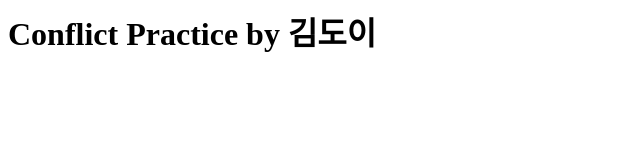
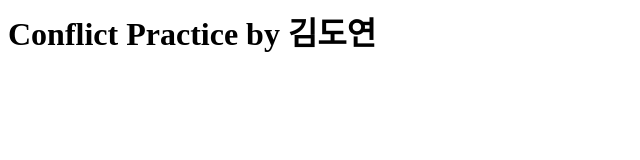
Before and after one commit to haminee01/git-test, a plain HTML site: page git_test/index.html in a window 1280 px wide. Shown: the full height of the page, 0-640 px from the left. Drawn offline with Linux system fonts and the light colour scheme.

Commit message:
💡 김도연: index.html 수정 완료

```diff
--- a/git_test/index.html
+++ b/git_test/index.html
@@ -1,5 +1,7 @@
 <html>
-  <body>
-    <h1>Conflict Practice by 김도이</h1>
-  </body>
+
+<body>
+  <h1>Conflict Practice by 김도연</h1>
+</body>
+
 </html>
```
